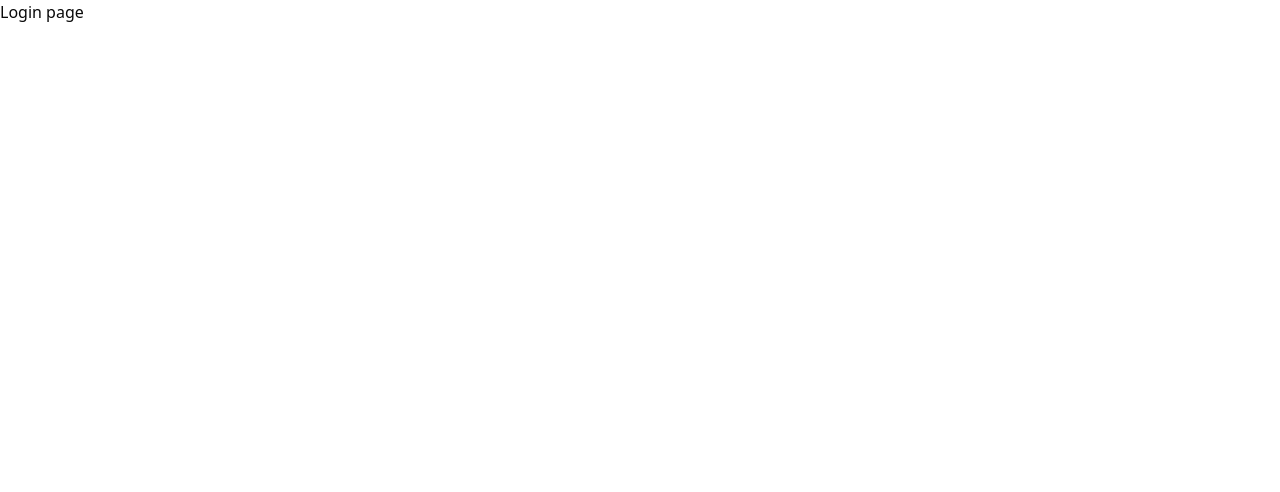
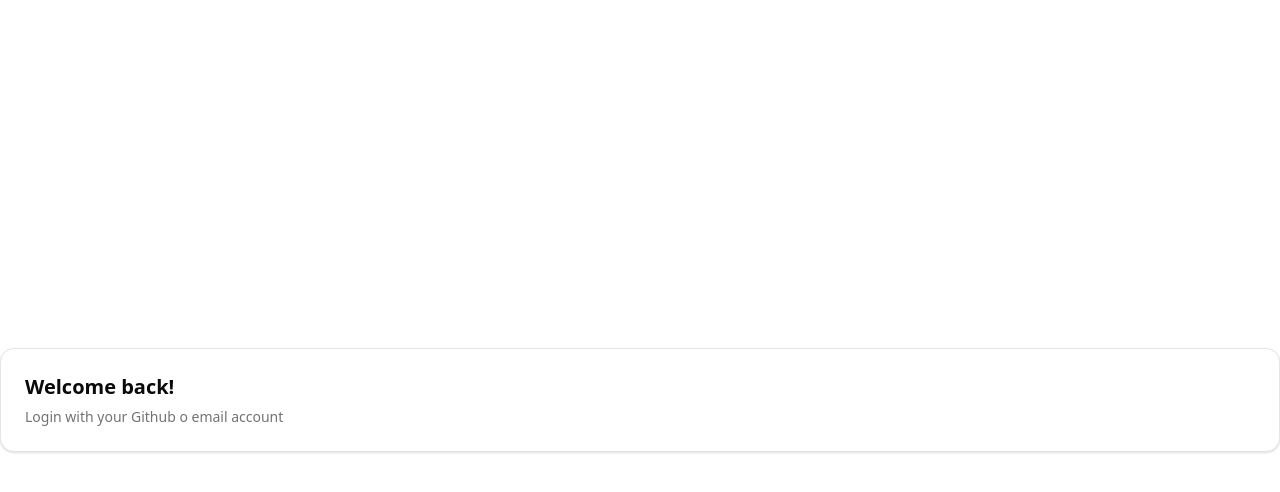
Before and after one commit to Jisap/next15-lms, a Next.js app: page /login in a window 1280 px wide. Shown: the top 492 px of the page. Built offline with nearby package versions, Linux system fonts and the light colour scheme.

Commit message:
Add AuthLayout component and update LoginPage with Card UI

```diff
--- /dev/null
+++ b/app/(auth)/layout.tsx
@@ -0,0 +1,13 @@
+import React, { ReactNode } from 'react'
+
+const AuthLayout = ({ children }: { children:ReactNode}) => {
+  return (
+    <div className='relative flex  min-h-svh flex-col items-center justify-center'>
+      <div className='flex w-full masx-w-sm flex-col gap-6'>
+        {children}
+      </div>
+    </div>
+  )
+}
+
+export default AuthLayout
--- a/app/(auth)/login/page.tsx
+++ b/app/(auth)/login/page.tsx
@@ -1,10 +1,20 @@
 
 
+import { Card, CardDescription, CardHeader, CardTitle } from '@/components/ui/card'
 import React from 'react'
 
 const LoginPage = () => {
   return (
-    <div>Login page</div>
+    <Card>
+      <CardHeader>
+        <CardTitle className='text-xl'>
+          Welcome back!
+        </CardTitle>
+        <CardDescription>
+          Login with your Github o email account
+        </CardDescription>
+      </CardHeader>
+    </Card>
   )
 }
 
```
